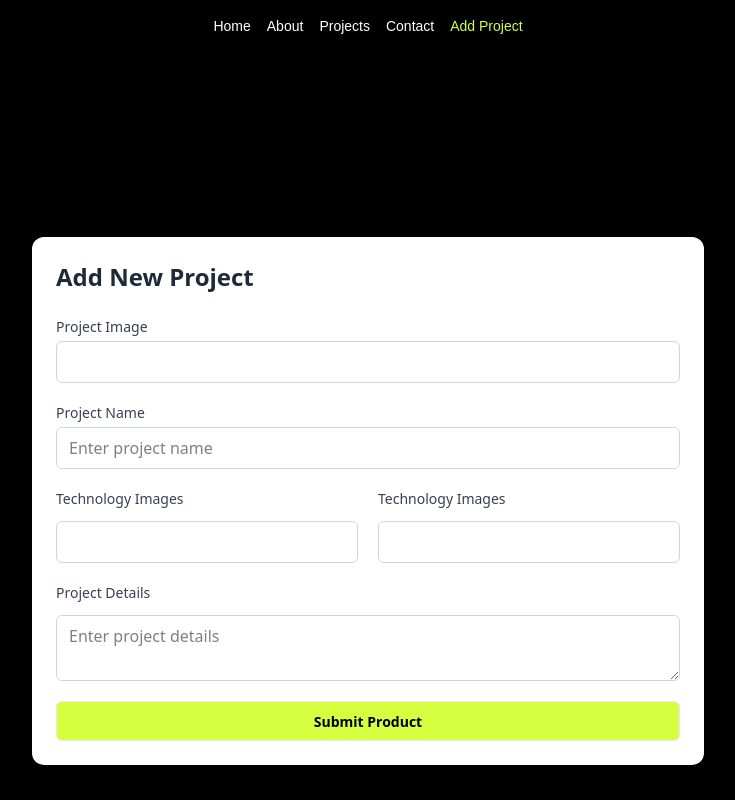
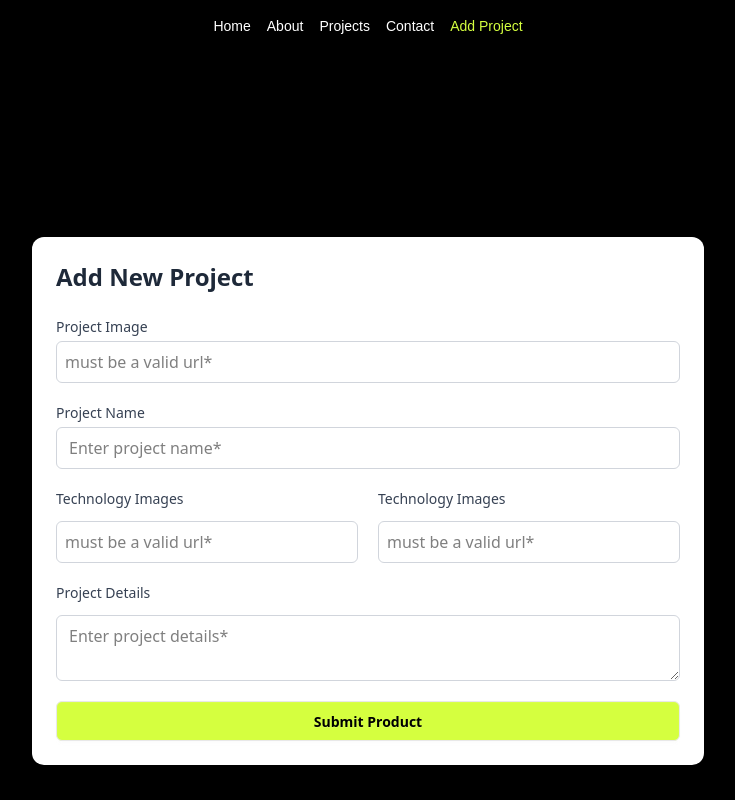
Before and after one commit to Baizid-B/New_Protfoilo_Site, a React (Vite) app: page /add_project in a window 1280 px wide. Shown: the top 800 px of the page, without its empty margins (272-1007 px from the left). Built offline with nearby package versions, Linux system fonts and the light colour scheme; a web font is replaced by a local one.

Commit message:
fix some issue in my code

```diff
--- a/package.json
+++ b/package.json
@@ -14,6 +14,7 @@
     "react": "^19.2.0",
     "react-dom": "^19.2.0",
     "react-fast-marquee": "^1.6.5",
+    "react-hot-toast": "^2.6.0",
     "react-icons": "^5.5.0",
     "react-router": "^7.11.0",
     "tailwindcss": "^4.1.18"
--- a/src/Pages/ADD_PRODUCT/Add_project.jsx
+++ b/src/Pages/ADD_PRODUCT/Add_project.jsx
@@ -1,8 +1,9 @@
+import toast from "react-hot-toast";
 
 const Add_project = () => {
 
   // Submit handler
-  const handleSubmit = (e) => {
+  const handleSubmit = async(e) => {
     e.preventDefault();
     const formData = new FormData(e.target);
 
@@ -13,26 +14,43 @@ const Add_project = () => {
 
     const data = {image,name, multiple, details}
 
-    console.log("all data:", data);
 
-    fetch("http://localhost:5000/project",{
-      method:"POST",
-      headers:{
-        "Content-Type": "application/json"
-      },
-      body:JSON.stringify(data)
-    })
-    .then(res => res.json())
-    .then(data =>{
-      console.log(data);
-      if(data.insertedId){
-        alert("Project added successfully")
-        e.target.reset()
-      }else{
-        alert("Failed to add project!")
+    try {
+      const res = await fetch("http://localhost:5000/project", {
+        method: "POST",
+        headers: {
+          "Content-Type": "application/json",
+        },
+        body: JSON.stringify(data),
+      });
+
+      const result = await res.json();
+
+      // ❌ Validation / rate limit / server error
+      if (!res.ok) {
+        if (result.errors) {
+          result.errors.forEach(err => {
+            toast.error(err.msg);
+          });
+        } else if (result.message) {
+          toast.error(result.message);
+        } else {
+          toast.error("Something went wrong");
+        }
+        return;
       }
-    })
 
+      // ✅ Success
+      if (result.insertedId) {
+        toast.success("Project added successfully!");
+        e.target.reset();
+      }
+
+    }
+    // eslint-disable-next-line no-unused-vars
+    catch (error) {
+      toast.error("Server not responding");
+    }
   };
 
   return (
@@ -51,10 +69,10 @@ const Add_project = () => {
             <input
               type="text"
               name="Main_Image"
+              placeholder="must be a valid url*"
               className="file:mr-4 file:py-2 file:px-4
                         text-black
                         border border-gray-300 rounded-md p-2"
-              required
             />
 
           </div>
@@ -67,10 +85,9 @@ const Add_project = () => {
             <input
               type="text"
               name="project_name"
-              placeholder="Enter project name"
+              placeholder="Enter project name*"
               className="border text-black border-gray-300 rounded-md px-3 py-2
                         focus:outline-none focus:ring-2 focus:ring-black"
-              required
             />
           </div>
 
@@ -83,10 +100,10 @@ const Add_project = () => {
               <input
                 type="text"
                 name="Mult_images"
-                className="border cursor-pointer border-gray-300 rounded-md p-2 bg-white
+                placeholder="must be a valid url*"
+                className="border border-gray-300 rounded-md p-2 bg-white
                           text-black
                           file:rounded-md"
-                required
               />
             </div>
             <div className="flex flex-col gap-3">
@@ -96,10 +113,10 @@ const Add_project = () => {
               <input
                 type="text"
                 name="Mult_images"
-                className="border cursor-pointer border-gray-300 rounded-md p-2 bg-white
+                placeholder="must be a valid url*"
+                className="border border-gray-300 rounded-md p-2 bg-white
                           text-black
                           file:rounded-md"
-                required
               />
             </div>
           </div>
@@ -112,10 +129,9 @@ const Add_project = () => {
 
                 <textarea
                 name="text-details"
-                placeholder="Enter project details"
+                placeholder="Enter project details*"
                 className="border text-black border-gray-300 rounded-md px-3 py-2
                         focus:outline-none focus:ring-2 focus:ring-black"
-                required
                 ></textarea>
           </div>
 
--- a/src/main.jsx
+++ b/src/main.jsx
@@ -3,11 +3,13 @@ import { createRoot } from 'react-dom/client'
 import './index.css'
 import { RouterProvider } from "react-router/dom";
 import { router } from './Routes/Route';
+import { Toaster } from 'react-hot-toast';
 
 
 
 createRoot(document.getElementById('root')).render(
   <StrictMode>
+    <Toaster position="top-right" />
     <RouterProvider router={router} />
   </StrictMode>,
 )
```
Also changed, not shown: 1 other file (tests, documents, lock files or other folders).
